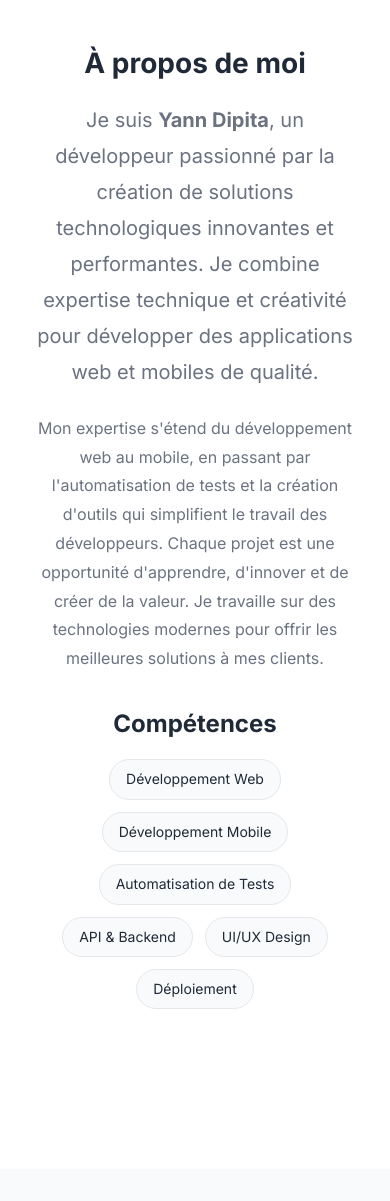
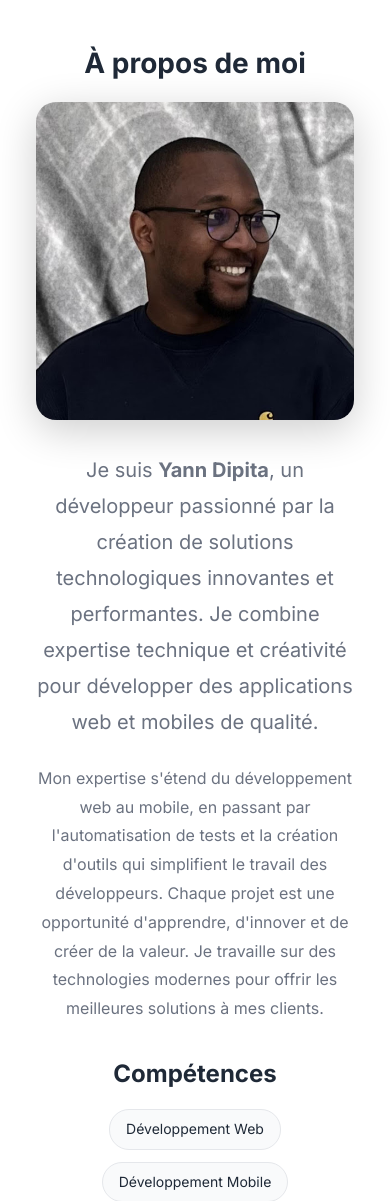
Before and after one commit to kingcrud12/myWebsite, a PHP site: page / in a window 390 px wide. Shown: the part 963-2164 px from the top of the page. Run offline with PHP 8.4, Linux system fonts and the light colour scheme.

```diff
--- a/client/index.html
+++ b/client/index.html
@@ -201,6 +201,9 @@
         <div class="container">
             <h2 class="section-title">À propos de moi</h2>
             <div class="about-content">
+                <div class="about-image">
+                    <img src="profile.jpg" alt="Yann Dipita" class="profile-img">
+                </div>
                 <div class="about-text">
                     <p class="about-intro">
                         Je suis <strong>Yann Dipita</strong>, un développeur passionné par la création
--- a/client/styles.css
+++ b/client/styles.css
@@ -903,22 +903,51 @@ section {
 }
 
 .about-content {
-    max-width: 800px;
+    max-width: 1200px;
     margin: 0 auto;
+    display: flex;
+    align-items: center;
+    gap: 4rem;
+}
+
+.about-text {
+    flex: 1;
 }
 
 .about-intro {
     font-size: 1.25rem;
     margin-bottom: 1.5rem;
     color: var(--text-primary);
-    text-align: center;
+    text-align: left;
 }
 
 .about-text p {
     margin-bottom: 1.5rem;
     color: var(--text-secondary);
     line-height: 1.8;
-    text-align: center;
+    text-align: left;
+}
+
+.about-image {
+    flex: 0 0 400px;
+    display: flex;
+    justify-content: center;
+    align-items: center;
+}
+
+.profile-img {
+    width: 100%;
+    max-width: 400px;
+    height: auto;
+    border-radius: 20px;
+    object-fit: cover;
+    box-shadow: 0 10px 40px rgba(0, 0, 0, 0.2);
+    transition: transform 0.3s ease, box-shadow 0.3s ease;
+}
+
+.profile-img:hover {
+    transform: translateY(-5px);
+    box-shadow: 0 15px 50px rgba(0, 0, 0, 0.3);
 }
 
 .skills {
@@ -929,14 +958,14 @@ section {
     font-size: 1.5rem;
     margin-bottom: 1rem;
     color: var(--text-primary);
-    text-align: center;
+    text-align: left;
 }
 
 .skills-grid {
     display: flex;
     flex-wrap: wrap;
     gap: 0.75rem;
-    justify-content: center;
+    justify-content: flex-start;
 }
 
 .skill-tag {
@@ -1240,7 +1269,52 @@ section {
     }
 
     .about-content {
+        flex-direction: column;
+        gap: 2rem;
+    }
+
+    .about-image {
+        flex: 0 0 auto;
+        order: -1;
+    }
+
+    .profile-img {
+        max-width: 300px;
+    }
+
+    .about-intro,
+    .about-text p,
+    .skills h3 {
+        text-align: center;
+    }
+
+    .skills-grid {
+        justify-content: center;
+    }
+
+    .about-content {
+        flex-direction: column;
+        gap: 2rem;
         padding: 0 1rem;
+    }
+
+    .about-image {
+        flex: 0 0 auto;
+        order: -1;
+    }
+
+    .profile-img {
+        max-width: 350px;
+    }
+
+    .about-intro,
+    .about-text p,
+    .skills h3 {
+        text-align: center;
+    }
+
+    .skills-grid {
+        justify-content: center;
     }
 }
 
```
Also changed, not shown: client/profile.jpg (added).
